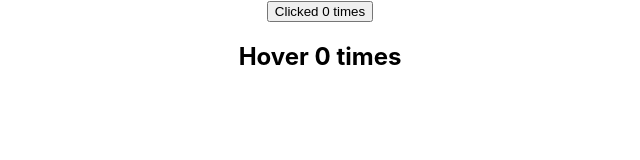
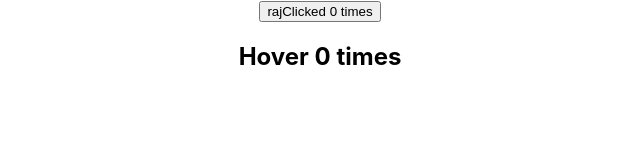
Before and after one commit to apparao1234/hello-world, a React (Create React App) app: page / in a window 1280 px wide. Shown: the top 160 px of the page, without its empty margins (320-960 px from the left). Built offline with nearby package versions, Linux system fonts and the light colour scheme.

Commit message:
params pass down with HOC

```diff
--- a/src/App.js
+++ b/src/App.js
@@ -9,7 +9,7 @@ class App extends Component {
   render() {
     return (
       <div className='App'>
-        <ClickCounter />
+        <ClickCounter name='raj' />
         <HoverCounter />
       </div>
     );
--- a/src/components/ClickCounter.js
+++ b/src/components/ClickCounter.js
@@ -7,7 +7,10 @@ class ClickCounter extends Component {
     const { count, incrementCount } = this.props;
     return (
       <div>
-        <button onClick={incrementCount}> Clicked {count} times</button>
+        <button onClick={incrementCount}>
+          {" "}
+          {this.props.name}Clicked {count} times
+        </button>
       </div>
     );
   }
--- a/src/components/WithCounter.js
+++ b/src/components/WithCounter.js
@@ -17,10 +17,12 @@ const withCounter = WrapperComponent => {
     };
     //sending two parameters to OriginalComponent.These can be destructured in the respective/input component.
     render() {
+      console.log(this.props.name);
       return (
         <WrapperComponent
           count={this.state.count}
           incrementCount={this.incrementCount}
+          {...this.props}
         ></WrapperComponent>
       );
     }
```
